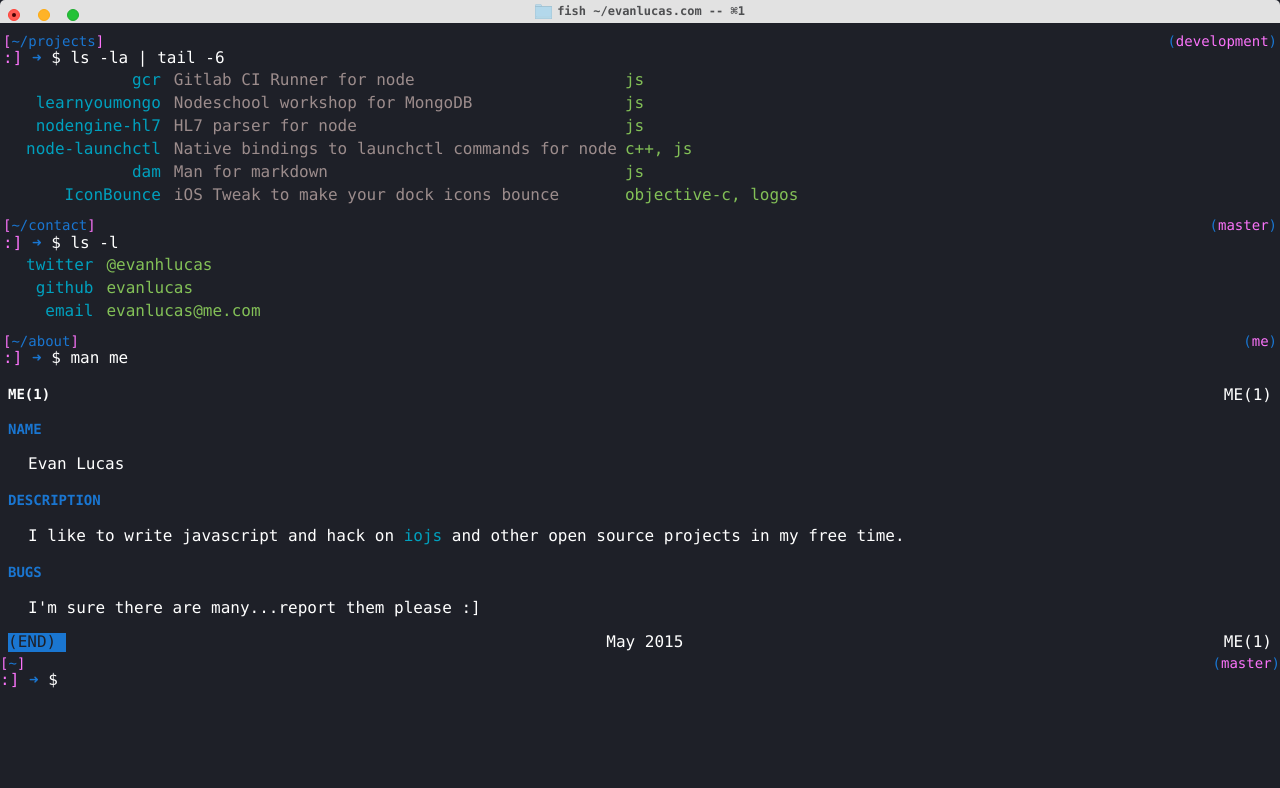
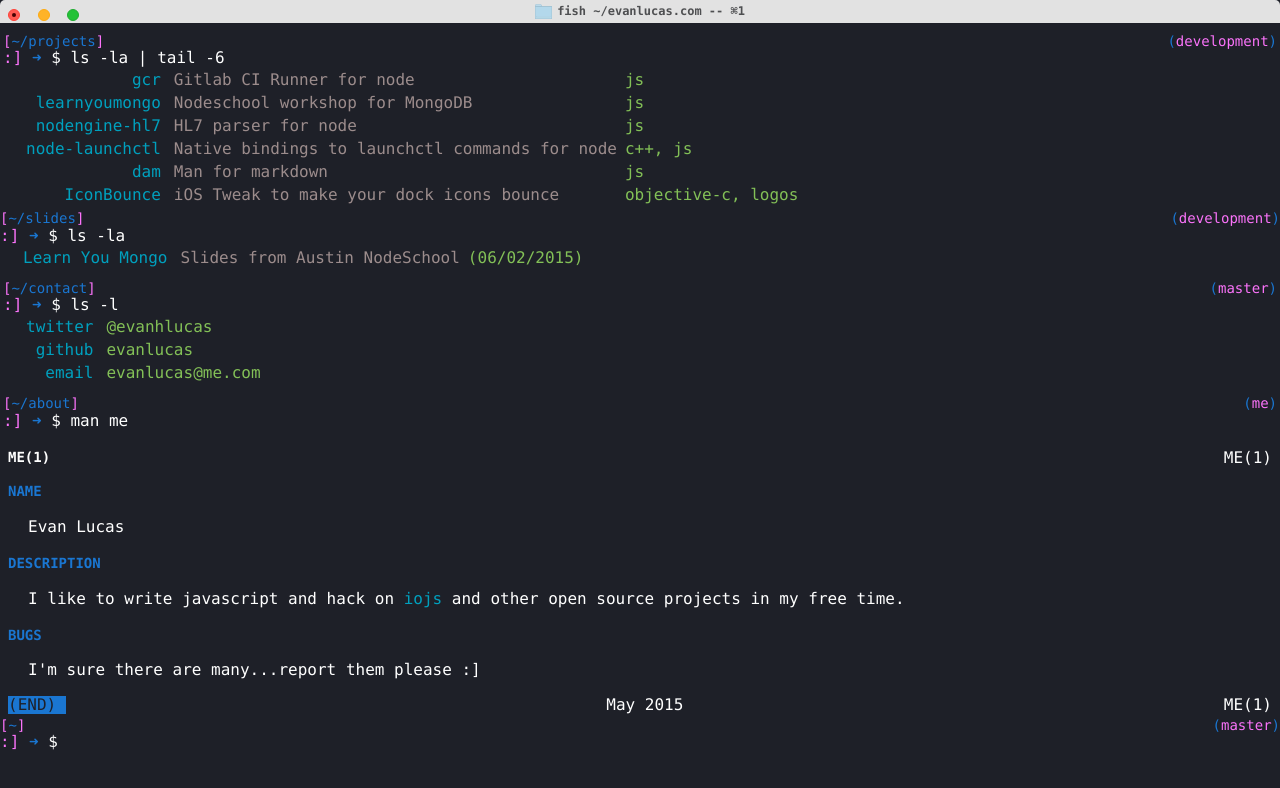
Before and after one commit to evanlucas/evanlucas.github.io, a website: page index.jade in a window 1280 px wide. Drawn offline with nearby package versions, Linux system fonts and the light colour scheme; files that its build step writes are made by us from their sources.

Commit message:
Add slides from austin nodeschool

```diff
--- a/index.jade
+++ b/index.jade
@@ -73,6 +73,19 @@ html
           'objective-c, logos',
           'https://github.com/evanlucas/IconBounce'
         )
+    #slides
+      p.branch development
+      p.title ~/slides
+      span.prompt1
+      span.prompt2
+      span.ls $ ls -la
+      br
+      table.items
+        tr.item
+          td
+            a(href='slides/learnyoumongo.pdf').thref Learn You Mongo
+          td.desc Slides from Austin NodeSchool
+          td.lang (06/02/2015)
     #contact
       p.branch master
       p.title ~/contact
```
Also changed, not shown: index.html, 1 other file.
